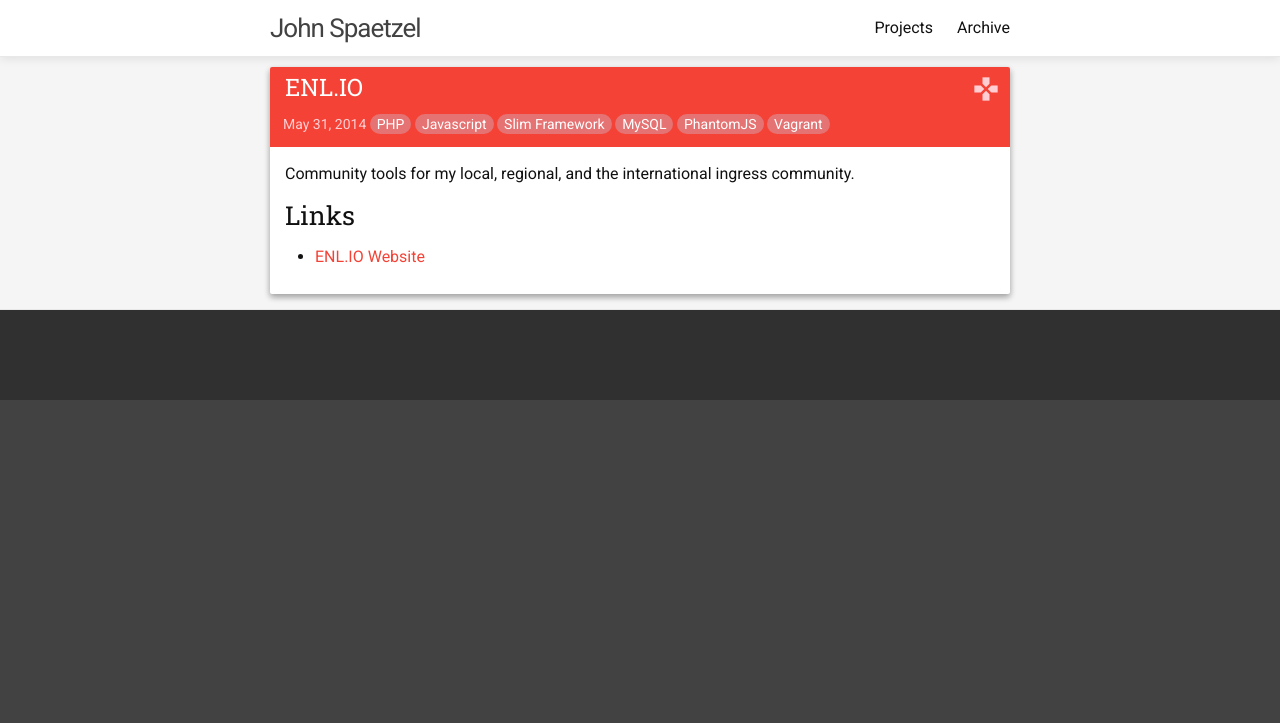
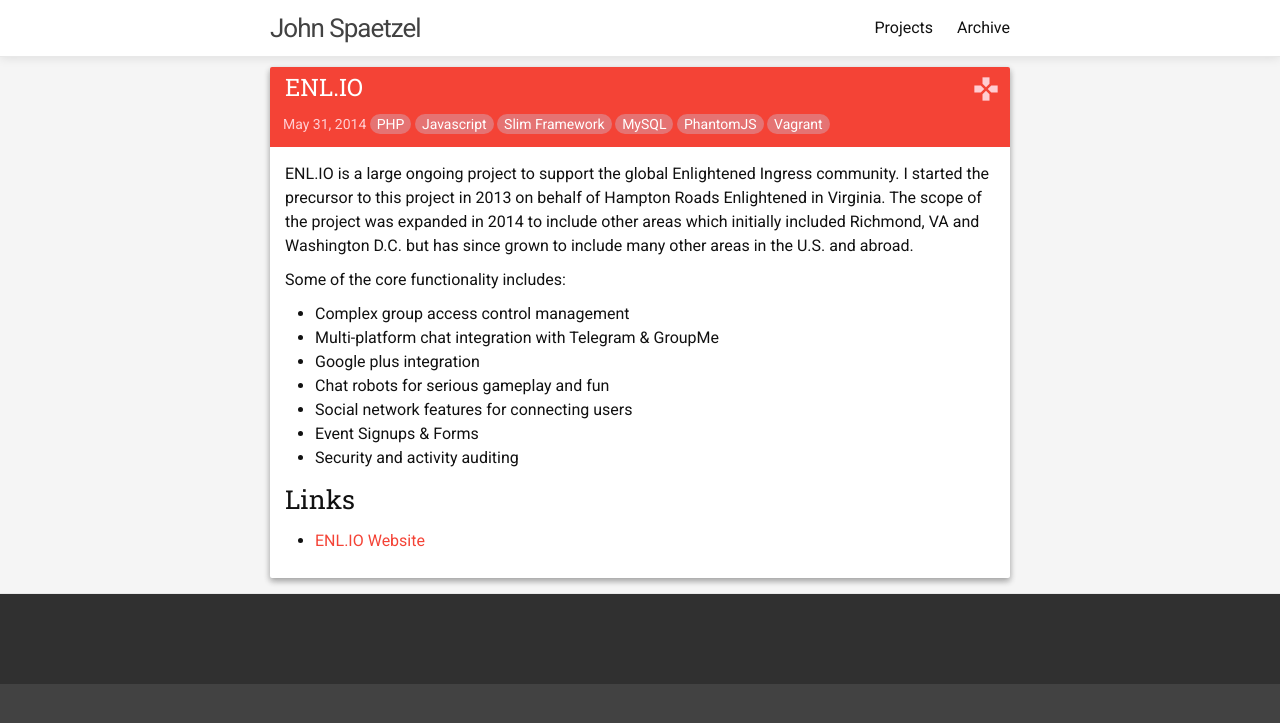
Before and after one commit to jspaetzel/meh.dev, a Jekyll site: the page built from _posts/blog/2014-05-31-ENLIO.markdown, in a window 1280 px wide. Shown: the top 723 px of the page. Built offline with Jekyll 4.4.1, drawn with Linux system fonts in a browser that asks for light colours.

Commit message:
Updated enl.io summary, added excerpts to projects, fixed a minor bug with images

```diff
--- a/_layouts/post.html
+++ b/_layouts/post.html
@@ -66,7 +66,7 @@
       <div class="screenshot-container">
         {% for img in page.screenshots %}
           <div class="screenshot-item">
-            <img src="/assets/{{ img }}" width="140"/>
+            <img src="/assets{{ img }}" width="140"/>
           </div>
         {% endfor %}
       </div>
--- a/_posts/blog/2014-05-31-ENLIO.markdown
+++ b/_posts/blog/2014-05-31-ENLIO.markdown
@@ -7,7 +7,7 @@
 categories:
 - games
 links:
-- ENL.IO Website: http://enl.io/
+- ENL.IO Website: https://enl.io/
 tags:
 - PHP
 - Javascript
@@ -17,4 +17,14 @@
 - Vagrant
 ---
 
-Community tools for my local, regional, and the international ingress community.
+ENL.IO is a large ongoing project to support the global Enlightened Ingress community. <!--more-->
+I started the precursor to this project in 2013 on behalf of Hampton Roads Enlightened in Virginia. The scope of the project was expanded in 2014 to include other areas which initially included Richmond, VA and Washington D.C. but has since grown to include many other areas in the U.S. and abroad.
+
+Some of the core functionality includes:
+- Complex group access control management
+- Multi-platform chat integration with Telegram & GroupMe
+- Google plus integration
+- Chat robots for serious gameplay and fun
+- Social network features for connecting users
+- Event Signups & Forms
+- Security and activity auditing
--- a/index.html
+++ b/index.html
@@ -4,7 +4,7 @@
 
 <div class="home">
   <ul class="post-list">
-    {% for post in site.posts %}
+    {% for post in site.posts limit:7 %}
 
       {% assign categorykey = post.categories | first %}
       {% assign category = site.data.categories[categorykey] %}
```
Also changed, not shown: projects.html (+6 -1 lines).
